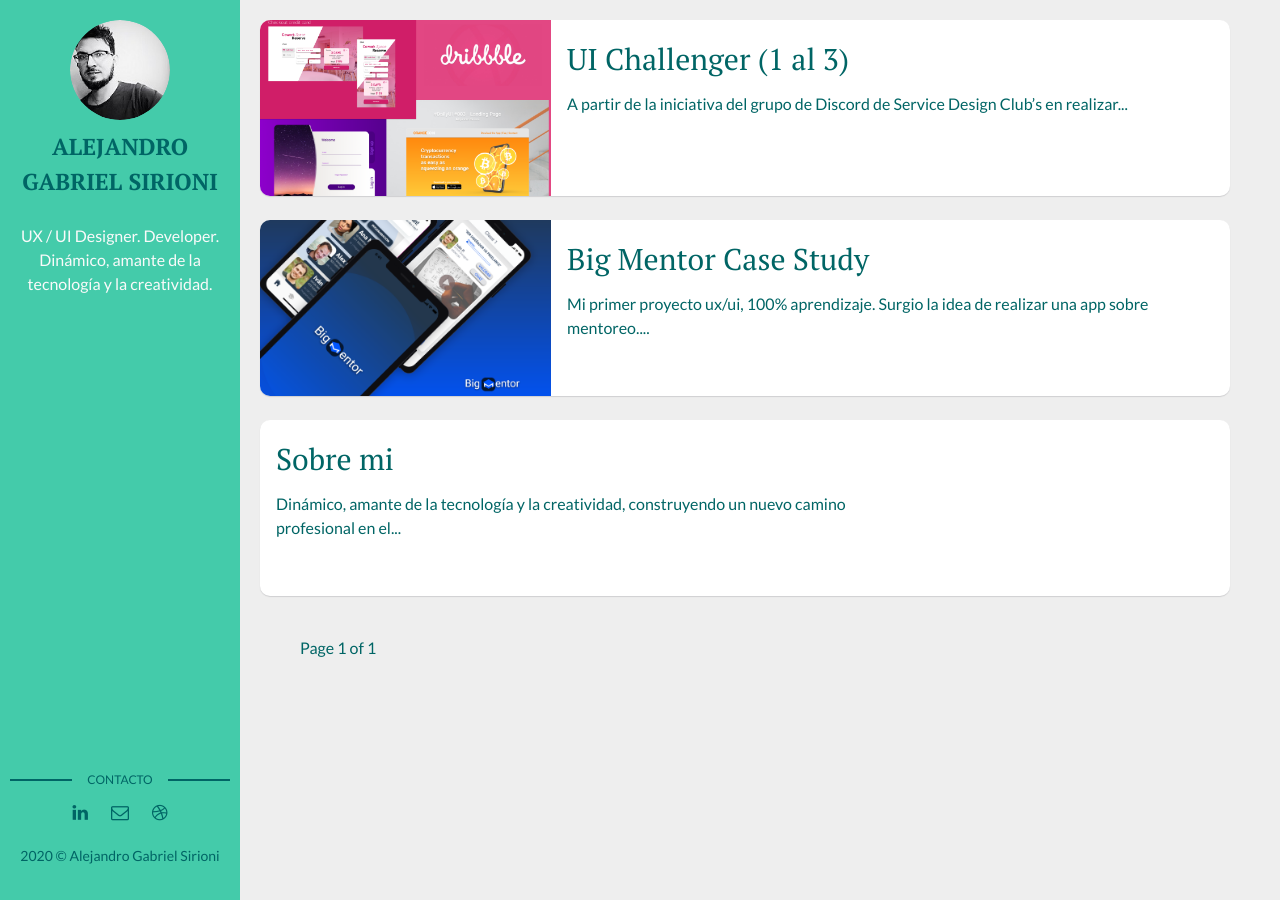
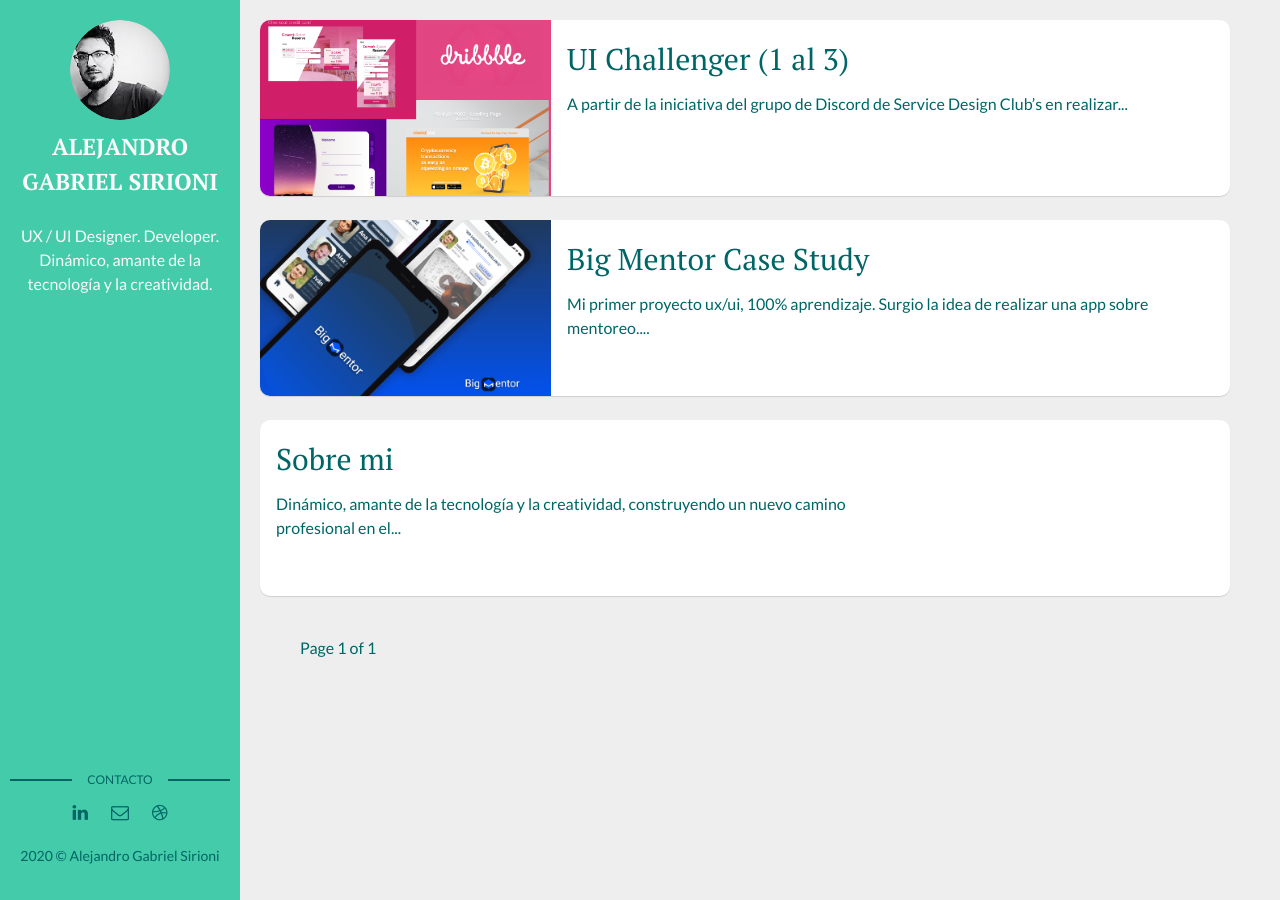
Before and after one commit to alesirioni/alesirioni.github.io, a Jekyll site: the page built from index.html, in a window 1280 px wide. Built offline with Jekyll 4.4.1, drawn with Linux system fonts in a browser that asks for light colours; the list of posts is cut into pages by our own code.

Commit message:
Update main.css

```diff
--- a/assets/css/main.css
+++ b/assets/css/main.css
@@ -976,7 +976,7 @@ table tfoot td {
   padding-bottom: 15px;
   font-size: 23px;
   text-transform: uppercase;
-  color: #006565;
+  color: #fafafa;
   font-weight: 700;
 }
 
```
